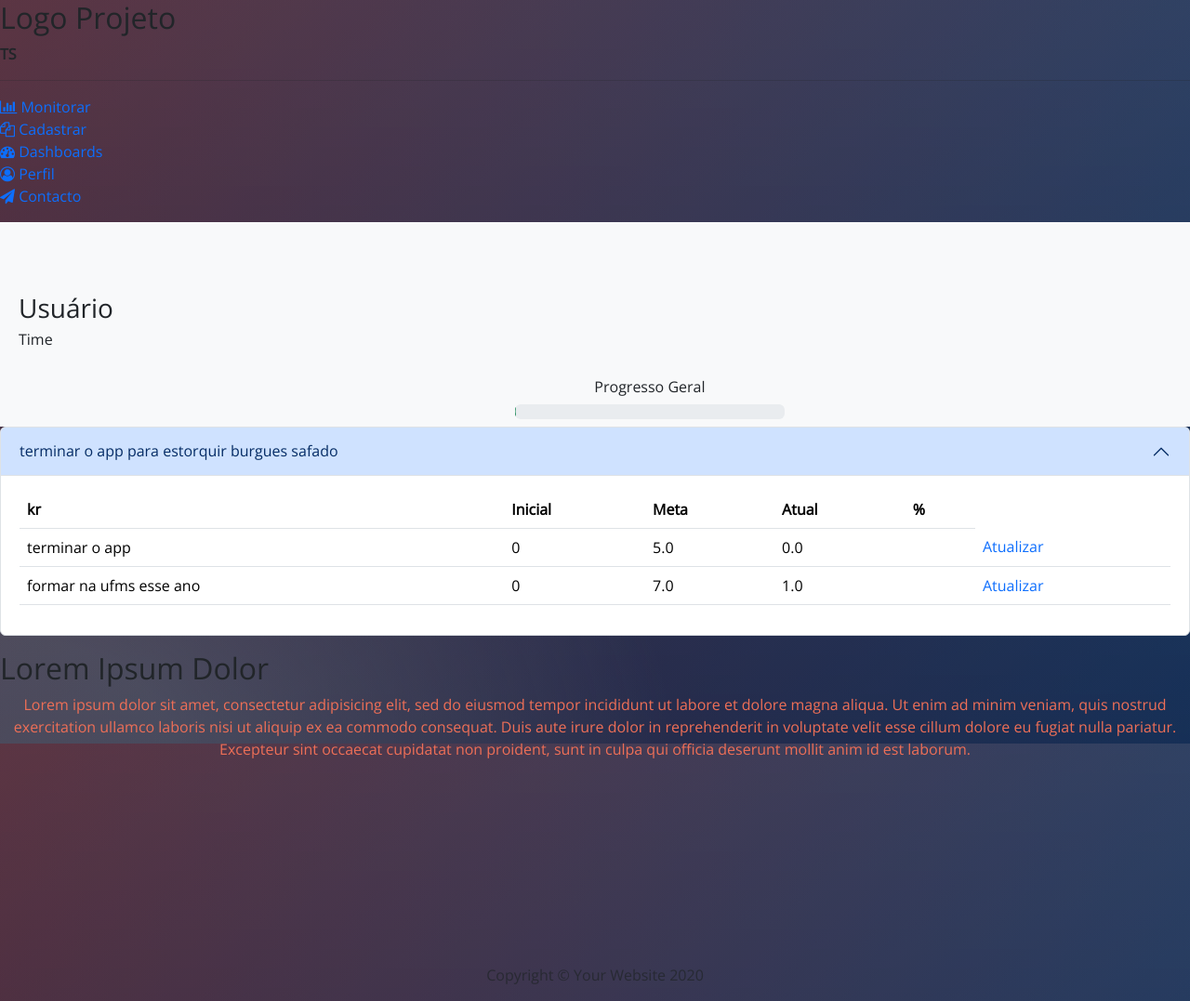
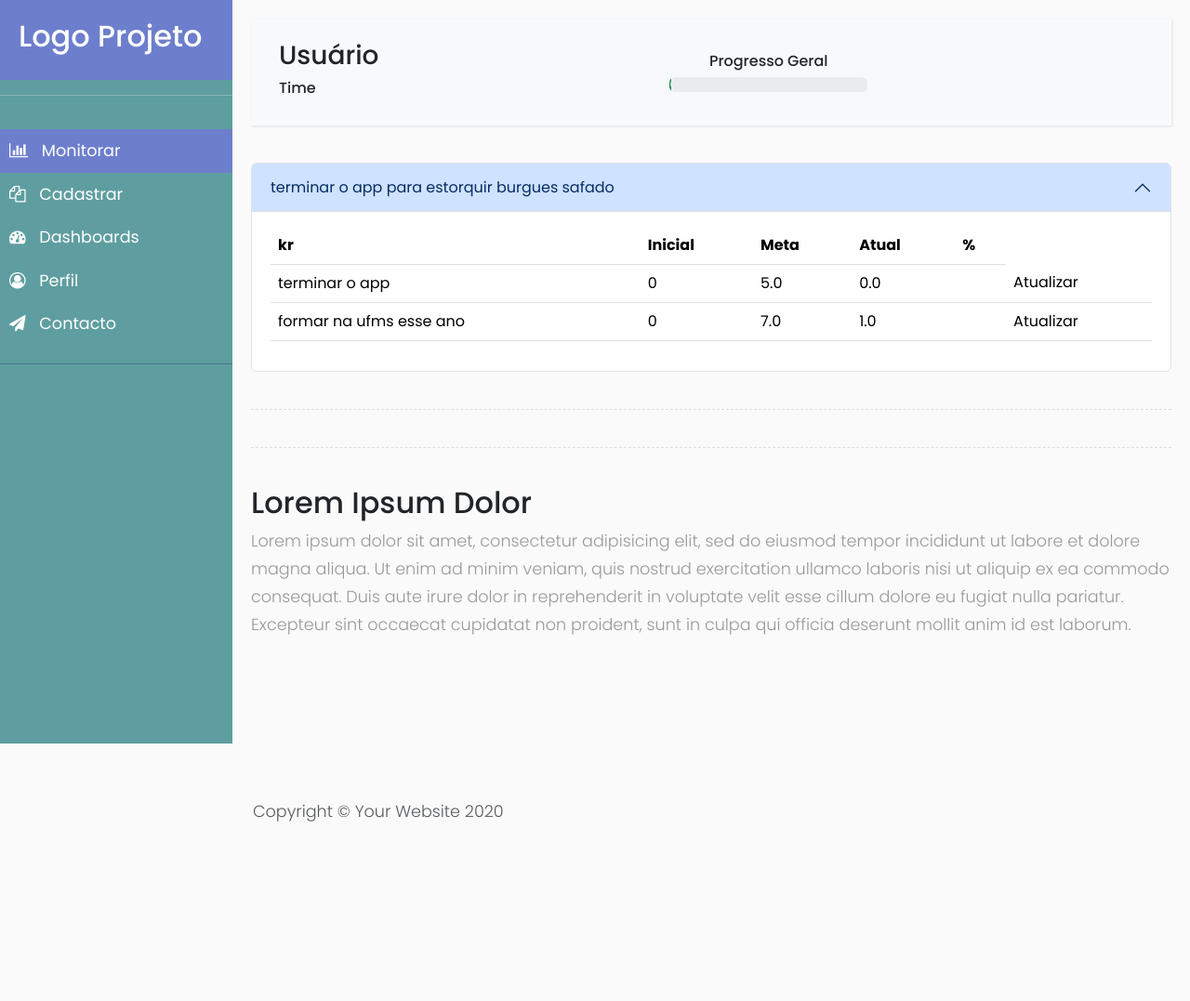
Before and after one commit to vini-moura/okr-app, a Flask app: page /monitorar in a window 1280 px wide. Shown: the whole page at 93% size. After the commit the page ends 884 px from the top, so only its background shows below. Run offline with Flask 3, Linux system fonts and the light colour scheme; some libraries are stand-ins or nearby versions.

Commit message:
v0.2 ajustes

```diff
--- a/static/atualizacoes.csv
+++ /dev/null
@@ -1,4 +0,0 @@
-id_atualizacao,id_user,user,id_obj,id_kr,ppp,atual,data
-0,0,vinicius,0,0,teste,0,
-1,1,viniciusmoura,2,4,"Terminado backend de cadastro, atualização e monitoramento, além da interface de usuário. O plano agora é fazer verificador de cadastro e iniciar o frontend e o cadastro de times",2
-2,1,viniciusmoura,2,5,puxando páginas semi-prontas do projeto anterior,1
--- a/static/css/style4.css
+++ b/static/css/style4.css
@@ -1,79 +1,258 @@
-@import url(https://fonts.googleapis.com/css?family=Open+Sans);
-.btn { display: inline-block; *display: inline; *zoom: 1; padding: 4px 10px 4px; margin-bottom: 0; font-size: 13px; line-height: 18px; color: #333333; text-align: center;text-shadow: 0 1px 1px rgba(255, 255, 255, 0.75); vertical-align: middle; background-color: #f5f5f5; background-image: -moz-linear-gradient(top, #ffffff, #e6e6e6); background-image: -ms-linear-gradient(top, #ffffff, #e6e6e6); background-image: -webkit-gradient(linear, 0 0, 0 100%, from(#ffffff), to(#e6e6e6)); background-image: -webkit-linear-gradient(top, #ffffff, #e6e6e6); background-image: -o-linear-gradient(top, #ffffff, #e6e6e6); background-image: linear-gradient(top, #ffffff, #e6e6e6); background-repeat: repeat-x; filter: progid:dximagetransform.microsoft.gradient(startColorstr=#ffffff, endColorstr=#e6e6e6, GradientType=0); border-color: #e6e6e6 #e6e6e6 #e6e6e6; border-color: rgba(0, 0, 0, 0.1) rgba(0, 0, 0, 0.1) rgba(0, 0, 0, 0.25); border: 1px solid #e6e6e6; -webkit-border-radius: 4px; -moz-border-radius: 4px; border-radius: 4px; -webkit-box-shadow: inset 0 1px 0 rgba(255, 255, 255, 0.2), 0 1px 2px rgba(0, 0, 0, 0.05); -moz-box-shadow: inset 0 1px 0 rgba(255, 255, 255, 0.2), 0 1px 2px rgba(0, 0, 0, 0.05); box-shadow: inset 0 1px 0 rgba(255, 255, 255, 0.2), 0 1px 2px rgba(0, 0, 0, 0.05); cursor: pointer; *margin-left: .3em; }
-.btn:hover, .btn:active, .btn.active, .btn.disabled, .btn[disabled] { background-color: #e6e6e6; }
-.btn-large { padding: 9px 14px; font-size: 15px; line-height: normal; -webkit-border-radius: 5px; -moz-border-radius: 5px; border-radius: 5px; }
-.btn:hover { color: #333333; text-decoration: none; background-color: #e6e6e6; background-position: 0 -15px; -webkit-transition: background-position 0.1s linear; -moz-transition: background-position 0.1s linear; -ms-transition: background-position 0.1s linear; -o-transition: background-position 0.1s linear; transition: background-position 0.1s linear; }
-.btn-primary, .btn-primary:hover { text-shadow: 0 -1px 0 rgba(0, 0, 0, 0.25); color: #ffffff; }
-.btn-primary.active { color: rgba(255, 255, 255, 0.75); }
-.btn-primary { background-color: #4a77d4; background-image: -moz-linear-gradient(top, #6eb6de, #4a77d4); background-image: -ms-linear-gradient(top, #6eb6de, #4a77d4); background-image: -webkit-gradient(linear, 0 0, 0 100%, from(#6eb6de), to(#4a77d4)); background-image: -webkit-linear-gradient(top, #6eb6de, #4a77d4); background-image: -o-linear-gradient(top, #6eb6de, #4a77d4); background-image: linear-gradient(top, #6eb6de, #4a77d4); background-repeat: repeat-x; filter: progid:dximagetransform.microsoft.gradient(startColorstr=#6eb6de, endColorstr=#4a77d4, GradientType=0);  border: 1px solid #3762bc; text-shadow: 1px 1px 1px rgba(0,0,0,0.4); box-shadow: inset 0 1px 0 rgba(255, 255, 255, 0.2), 0 1px 2px rgba(0, 0, 0, 0.5); }
-.btn-primary:hover, .btn-primary:active, .btn-primary.active, .btn-primary.disabled, .btn-primary[disabled] { filter: none; background-color: #4a77d4; }
-.btn-block { width: 100%; display:block; margin-bottom:20px; }
+/*
+    DEMO STYLE
+*/
+@import "https://fonts.googleapis.com/css?family=Poppins:300,400,500,600,700";
 
-* { -webkit-box-sizing:border-box; -moz-box-sizing:border-box; -ms-box-sizing:border-box; -o-box-sizing:border-box; box-sizing:border-box; }
-
-html { width: 100%; height:100%; overflow:hidden; }
 
 body {
-	width: 100%;
-	height:100%;
-	font-family: 'Open Sans', sans-serif;
-	background: #092756;
-	background: -moz-radial-gradient(0% 100%, ellipse cover, rgba(104,128,138,.4) 10%,rgba(138,114,76,0) 40%),-moz-linear-gradient(top,  rgba(57,173,219,.25) 0%, rgba(42,60,87,.4) 100%), -moz-linear-gradient(-45deg,  #670d10 0%, #092756 100%);
-	background: -webkit-radial-gradient(0% 100%, ellipse cover, rgba(104,128,138,.4) 10%,rgba(138,114,76,0) 40%), -webkit-linear-gradient(top,  rgba(57,173,219,.25) 0%,rgba(42,60,87,.4) 100%), -webkit-linear-gradient(-45deg,  #670d10 0%,#092756 100%);
-	background: -o-radial-gradient(0% 100%, ellipse cover, rgba(104,128,138,.4) 10%,rgba(138,114,76,0) 40%), -o-linear-gradient(top,  rgba(57,173,219,.25) 0%,rgba(42,60,87,.4) 100%), -o-linear-gradient(-45deg,  #670d10 0%,#092756 100%);
-	background: -ms-radial-gradient(0% 100%, ellipse cover, rgba(104,128,138,.4) 10%,rgba(138,114,76,0) 40%), -ms-linear-gradient(top,  rgba(57,173,219,.25) 0%,rgba(42,60,87,.4) 100%), -ms-linear-gradient(-45deg,  #670d10 0%,#092756 100%);
-	background: -webkit-radial-gradient(0% 100%, ellipse cover, rgba(104,128,138,.4) 10%,rgba(138,114,76,0) 40%), linear-gradient(to bottom,  rgba(57,173,219,.25) 0%,rgba(42,60,87,.4) 100%), linear-gradient(135deg,  #670d10 0%,#092756 100%);
-	filter: progid:DXImageTransform.Microsoft.gradient( startColorstr='#3E1D6D', endColorstr='#092756',GradientType=1 );
+    font-family: 'Poppins', sans-serif;
+    background: #fafafa;
 }
 
-a {
+p {
+    font-family: 'Poppins', sans-serif;
+    font-size: 1.1em;
+    font-weight: 300;
+    line-height: 1.7em;
+    color: #999;
+}
+
+a, a:hover, a:focus {
+    color: inherit;
     text-decoration: none;
-    text-align: center;
+    transition: all 0.3s;
 }
-p {
-    color: #ee6f57;
+
+.navbar {
+    padding: 15px 10px;
+    background: #5F9EA0;
+    border: none;
+    border-radius: 0;
+    margin-bottom: 40px;
+    box-shadow: 1px 1px 3px rgba(0, 0, 0, 0.1);
+}
+
+.navbar-btn {
+    box-shadow: none;
+    outline: none !important;
+    border: none;
+}
+
+.line {
+    width: 100%;
+    height: 1px;
+    border-bottom: 1px dashed #ddd;
+    margin: 40px 0;
+}
+
+i, span {
+    display: inline-block;
+}
+
+/* ---------------------------------------------------
+    SIDEBAR STYLE
+----------------------------------------------------- */
+.wrapper {
+    display: flex;
+    align-items: stretch;
+}
+
+#sidebar {
+    min-width: 250px;
+    max-width: 250px;
+    background: #5F9EA0;
+    color: #fff;
+    transition: all 0.3s;
+}
+
+#sidebar.active {
+    min-width: 80px;
+    max-width: 80px;
     text-align: center;
 }
 
-.box {
-	position: absolute;
-	top: 50%;
-	left: 50%;
-	margin: -150px 0 0 -150px;
-	width:300px;
-	height:300px;
-}
-.box h1 { color: #fff; text-shadow: 0 0 10px rgba(0,0,0,0.3); letter-spacing:1px; text-align:center; }
-.container {
-    margin-top: 10rem;
-	text-align: center;
+#sidebar.active .sidebar-header h3, #sidebar.active .CTAs {
+    display: none;
 }
 
-.box p { color: #fff; text-shadow: 0 0 10px rgba(0,0,0,0.3); letter-spacing:1px; text-align:center; }
-.container {
-    margin-top: 10rem;
-	text-align: center;
+#sidebar.active .sidebar-header strong {
+    display: block;
+}
+
+#sidebar ul li a {
+    text-align: left;
+}
+
+#sidebar.active ul li a {
+    padding: 20px 10px;
+    text-align: center;
+    font-size: 0.85em;
+}
+
+#sidebar.active ul li a i {
+    margin-right:  0;
+    display: block;
+    font-size: 1.8em;
+    margin-bottom: 5px;
+}
+
+#sidebar.active ul ul a {
+    padding: 10px !important;
+}
+
+#sidebar.active a[aria-expanded="false"]::before, #sidebar.active a[aria-expanded="true"]::before {
+    top: auto;
+    bottom: 5px;
+    right: 50%;
+    -webkit-transform: translateX(50%);
+    -ms-transform: translateX(50%);
+    transform: translateX(50%);
+}
+
+#sidebar .sidebar-header {
+    padding: 20px;
+    background: #6d7fcc;
+}
+
+#sidebar .sidebar-header strong {
+    display: none;
+    font-size: 1.8em;
+}
+
+#sidebar ul.components {
+    padding: 20px 0;
+    border-bottom: 1px solid #47748b;
+}
+
+#sidebar ul li a {
+    padding: 10px;
+    font-size: 1.1em;
+    display: block;
+}
+#sidebar ul li a:hover {
+    color: #7386D5;
+    background: #fff;
+}
+#sidebar ul li a i {
+    margin-right: 10px;
+}
+
+#sidebar ul li.active > a, a[aria-expanded="true"] {
+    color: #fff;
+    background: #6d7fcc;
 }
 
 
-.container h1 { color: #fff; text-shadow: 0 0 10px rgba(0,0,0,0.3); letter-spacing:1px; text-align:center; }
-input {
-	width: 100%;
-	margin-bottom: 10px;
-	background: rgba(0,0,0,0.3);
-	border: none;
-	outline: none;
-	padding: 10px;
-	font-size: 13px;
-	color: #fff;
-	text-shadow: 1px 1px 1px rgba(0,0,0,0.3);
-	border: 1px solid rgba(0,0,0,0.3);
-	border-radius: 4px;
-	box-shadow: inset 0 -5px 45px rgba(100,100,100,0.2), 0 1px 1px rgba(255,255,255,0.2);
-	-webkit-transition: box-shadow .5s ease;
-	-moz-transition: box-shadow .5s ease;
-	-o-transition: box-shadow .5s ease;
-	-ms-transition: box-shadow .5s ease;
-	transition: box-shadow .5s ease;
+a[data-toggle="collapse"] {
+    position: relative;
 }
-input:focus { box-shadow: inset 0 -5px 45px rgba(100,100,100,0.4), 0 1px 1px rgba(255,255,255,0.2); }
+
+a[aria-expanded="false"]::before, a[aria-expanded="true"]::before {
+    content: '\e259';
+    display: block;
+    position: absolute;
+    right: 20px;
+    font-family: 'Glyphicons Halflings';
+    font-size: 0.6em;
+}
+a[aria-expanded="true"]::before {
+    content: '\e260';
+}
+
+
+ul ul a {
+    font-size: 0.9em !important;
+    padding-left: 30px !important;
+    background: #6d7fcc;
+}
+
+ul.CTAs {
+    padding: 20px;
+}
+
+ul.CTAs a {
+    text-align: center;
+    font-size: 0.9em !important;
+    display: block;
+    border-radius: 5px;
+    margin-bottom: 5px;
+}
+
+a.download {
+    background: #fff;
+    color: #7386D5;
+}
+
+a.article, a.article:hover {
+    background: #6d7fcc !important;
+    color: #fff !important;
+}
+
+
+
+/* ---------------------------------------------------
+    CONTENT STYLE
+----------------------------------------------------- */
+#content {
+    padding: 20px;
+    min-height: 100vh;
+    transition: all 0.3s;
+}
+
+
+/* ---------------------------------------------------
+    MEDIAQUERIES
+----------------------------------------------------- */
+@media (max-width: 768px) {
+    #sidebar {
+        min-width: 80px;
+        max-width: 80px;
+        text-align: center;
+        margin-left: -80px !important ;
+    }
+    a[aria-expanded="false"]::before, a[aria-expanded="true"]::before {
+        top: auto;
+        bottom: 5px;
+        right: 50%;
+        -webkit-transform: translateX(50%);
+        -ms-transform: translateX(50%);
+        transform: translateX(50%);
+    }
+    #sidebar.active {
+        margin-left: 0 !important;
+    }
+
+    #sidebar .sidebar-header h3, #sidebar .CTAs {
+        display: none;
+    }
+
+    #sidebar .sidebar-header strong {
+        display: block;
+    }
+
+    #sidebar ul li a {
+        padding: 20px 10px;
+    }
+
+    #sidebar ul li a span {
+        font-size: 0.85em;
+    }
+    #sidebar ul li a i {
+        margin-right:  0;
+        display: block;
+    }
+
+    #sidebar ul ul a {
+        padding: 10px !important;
+    }
+
+    #sidebar ul li a i {
+        font-size: 1.3em;
+    }
+    #sidebar {
+        margin-left: 0;
+    }
+    #sidebarCollapse span {
+        display: none;
+    }
+}
--- a/static/krs.csv
+++ /dev/null
@@ -1,6 +0,0 @@
-id_kr,id_obj,texto,tipo,un_medida,inicial,valor_alterar,meta,status,atual
-1,2,Terminar X etapas da versão CLI,a,a,0,5,5.0,novo,2.0
-2,2,Preparar X paginas do WebApp,a,a,0,5,5.0,novo,1
-3,2,Fazer a integração entre front e back ends,a,p,0,1,0.0,novo,
-4,3,terminar 4 paineis: 2 em r e 2 em python,a,a,0,4,4.0,novo,
-5,5,teste federal kr 1,a,a,0,2,2,novo,
--- a/static/okr.csv
+++ /dev/null
@@ -1,6 +0,0 @@
-id_obj,id_time,time,id_setor,setor,texto,responsavel,ano,ciclo
-1,1,economica,1,economica,Formar economista para poder me livrar da UFMS de uma vez por todas,vinicius,2023,2
-2,1,economica,1,economica,Terminar o WebApp de OKR para nadar em grana e riquezas,vinicius,2023,01
-3,2,MPMS,1,seplange,Terminar todos os paineis BI,thiago,2023,2
-4,1,1,1,teste federal,1,carol,2023,02
-5,1,1,1,diretoria,teste federal,eu,2022,3
--- a/static/times_users.csv
+++ /dev/null
@@ -1,3 +0,0 @@
-id_user,id_time,time
-1,1,economica
-2,2,mpms
--- a/static/users.csv
+++ /dev/null
@@ -1,4 +0,0 @@
-id_user,user,email,senha
-1,viniciusmoura,viniciusoliveira@vivaldi.net,sirgas2000!
-2,priscilaribeiro,priscila_oliveira_ribeiro@gmail.com,wgs1984!
-3,thiago,thiagorusso@mpms.mp.br,sirgas2000!
--- a/templates/index.html
+++ b/templates/index.html
@@ -11,7 +11,7 @@
     />
     <link
       rel="stylesheet"
-      href="{{ url_for('static', filename='css/styles.css')}}"
+      href="{{ url_for('static', filename='css/styles.css') }}"
     />
   </head>
 
```
Also changed, not shown: instance/okr.db.
